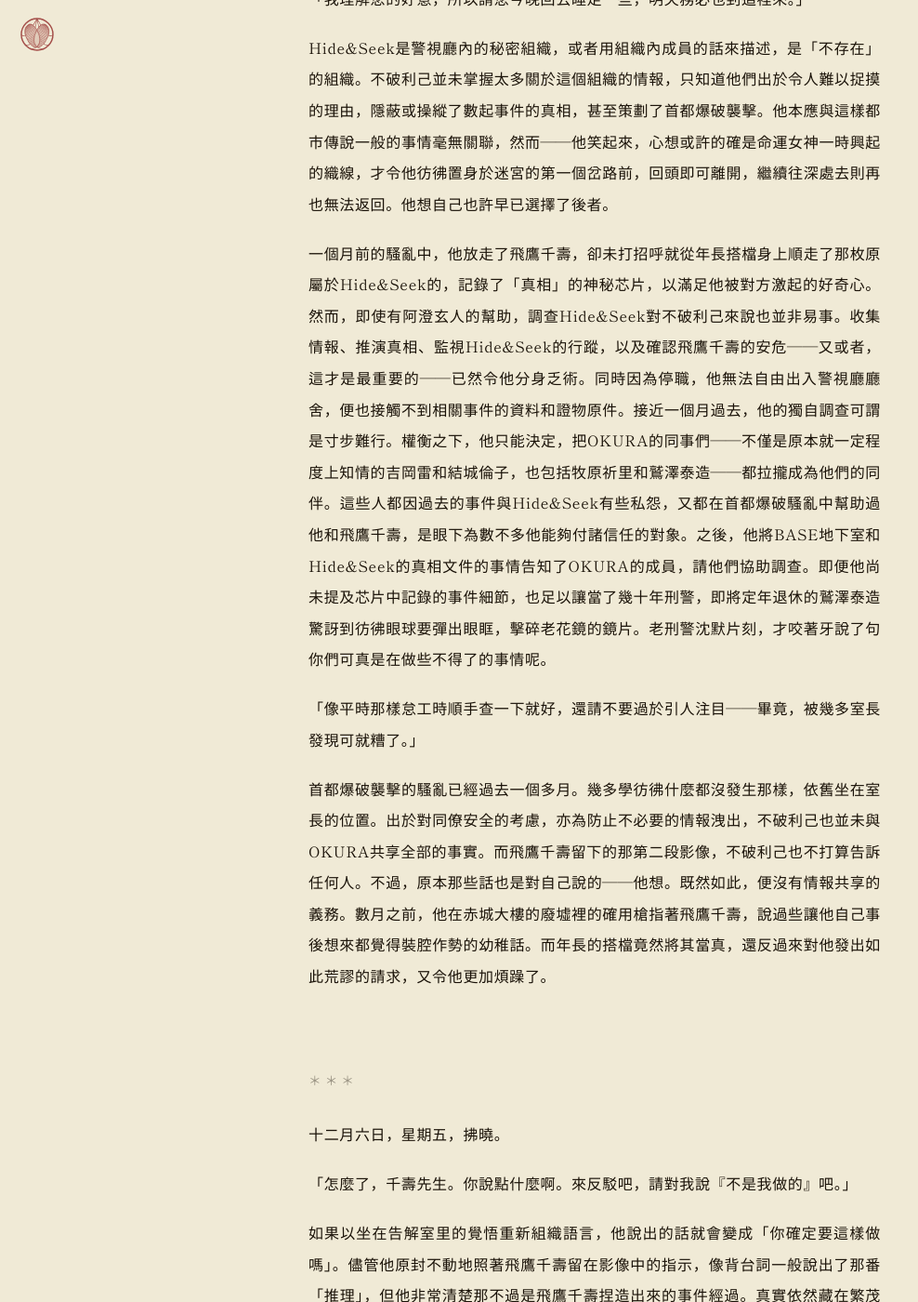
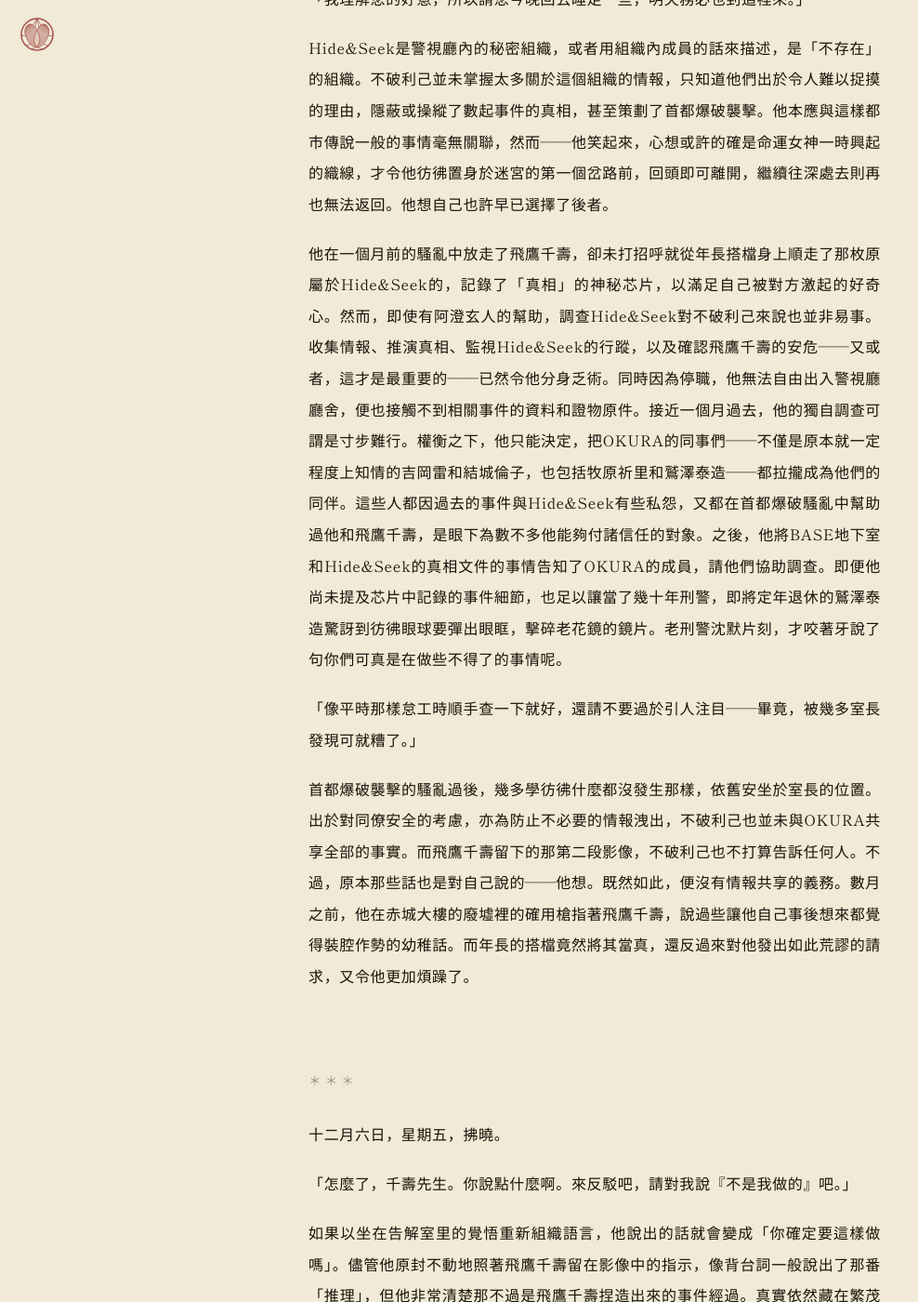
Before and after one commit to AriaYura/eternalnessstudy, a Jekyll site: the page built from posts/takeyabunotsuki/t-01.md, in a window 1280 px wide and 1400 px high, scrolled down 2950 px. Shown: the whole window at 93% size, without its empty margins (0-988 px from the left). Built offline with Jekyll 4.4.1, drawn with Linux system fonts in a browser that asks for light colours; some web fonts are replaced.

Commit message:
update t-01-01 0618

```diff
--- a/posts/takeyabunotsuki/t-01.md
+++ b/posts/takeyabunotsuki/t-01.md
@@ -56,11 +56,11 @@ permalink: /posts/takeyabunotsuki/t-01/
 
 Hide&Seek是警視廳內的秘密組織，或者用組織內成員的話來描述，是「不存在」的組織。不破利己並未掌握太多關於這個組織的情報，只知道他們出於令人難以捉摸的理由，隱蔽或操縱了數起事件的真相，甚至策劃了首都爆破襲擊。他本應與這樣都市傳說一般的事情毫無關聯，然而——他笑起來，心想或許的確是命運女神一時興起的織線，才令他彷彿置身於迷宮的第一個岔路前，回頭即可離開，繼續往深處去則再也無法返回。他想自己也許早已選擇了後者。
 
-一個月前的騷亂中，他放走了飛鷹千壽，卻未打招呼就從年長搭檔身上順走了那枚原屬於Hide&Seek的，記錄了「真相」的神秘芯片，以滿足他被對方激起的好奇心。然而，即使有阿澄玄人的幫助，調查Hide&Seek對不破利己來說也並非易事。收集情報、推演真相、監視Hide&Seek的行蹤，以及確認飛鷹千壽的安危——又或者，這才是最重要的——已然令他分身乏術。同時因為停職，他無法自由出入警視廳廳舍，便也接觸不到相關事件的資料和證物原件。接近一個月過去，他的獨自調查可謂是寸步難行。權衡之下，他只能決定，把OKURA的同事們——不僅是原本就一定程度上知情的吉岡雷和結城倫子，也包括牧原祈里和鷲澤泰造——都拉攏成為他們的同伴。這些人都因過去的事件與Hide&Seek有些私怨，又都在首都爆破騷亂中幫助過他和飛鷹千壽，是眼下為數不多他能夠付諸信任的對象。之後，他將BASE地下室和Hide&Seek的真相文件的事情告知了OKURA的成員，請他們協助調查。即便他尚未提及芯片中記錄的事件細節，也足以讓當了幾十年刑警，即將定年退休的鷲澤泰造驚訝到彷彿眼球要彈出眼眶，擊碎老花鏡的鏡片。老刑警沈默片刻，才咬著牙說了句你們可真是在做些不得了的事情呢。
+他在一個月前的騷亂中放走了飛鷹千壽，卻未打招呼就從年長搭檔身上順走了那枚原屬於Hide&Seek的，記錄了「真相」的神秘芯片，以滿足自己被對方激起的好奇心。然而，即使有阿澄玄人的幫助，調查Hide&Seek對不破利己來說也並非易事。收集情報、推演真相、監視Hide&Seek的行蹤，以及確認飛鷹千壽的安危——又或者，這才是最重要的——已然令他分身乏術。同時因為停職，他無法自由出入警視廳廳舍，便也接觸不到相關事件的資料和證物原件。接近一個月過去，他的獨自調查可謂是寸步難行。權衡之下，他只能決定，把OKURA的同事們——不僅是原本就一定程度上知情的吉岡雷和結城倫子，也包括牧原祈里和鷲澤泰造——都拉攏成為他們的同伴。這些人都因過去的事件與Hide&Seek有些私怨，又都在首都爆破騷亂中幫助過他和飛鷹千壽，是眼下為數不多他能夠付諸信任的對象。之後，他將BASE地下室和Hide&Seek的真相文件的事情告知了OKURA的成員，請他們協助調查。即便他尚未提及芯片中記錄的事件細節，也足以讓當了幾十年刑警，即將定年退休的鷲澤泰造驚訝到彷彿眼球要彈出眼眶，擊碎老花鏡的鏡片。老刑警沈默片刻，才咬著牙說了句你們可真是在做些不得了的事情呢。
 
 「像平時那樣怠工時順手查一下就好，還請不要過於引人注目——畢竟，被幾多室長發現可就糟了。」
 
-首都爆破襲擊的騷亂已經過去一個多月。幾多學彷彿什麼都沒發生那樣，依舊坐在室長的位置。出於對同僚安全的考慮，亦為防止不必要的情報洩出，不破利己也並未與OKURA共享全部的事實。而飛鷹千壽留下的那第二段影像，不破利己也不打算告訴任何人。不過，原本那些話也是對自己說的——他想。既然如此，便沒有情報共享的義務。數月之前，他在赤城大樓的廢墟裡的確用槍指著飛鷹千壽，說過些讓他自己事後想來都覺得裝腔作勢的幼稚話。而年長的搭檔竟然將其當真，還反過來對他發出如此荒謬的請求，又令他更加煩躁了。
+首都爆破襲擊的騷亂過後，幾多學彷彿什麼都沒發生那樣，依舊安坐於室長的位置。出於對同僚安全的考慮，亦為防止不必要的情報洩出，不破利己也並未與OKURA共享全部的事實。而飛鷹千壽留下的那第二段影像，不破利己也不打算告訴任何人。不過，原本那些話也是對自己說的——他想。既然如此，便沒有情報共享的義務。數月之前，他在赤城大樓的廢墟裡的確用槍指著飛鷹千壽，說過些讓他自己事後想來都覺得裝腔作勢的幼稚話。而年長的搭檔竟然將其當真，還反過來對他發出如此荒謬的請求，又令他更加煩躁了。
 
 <br>
 
```
